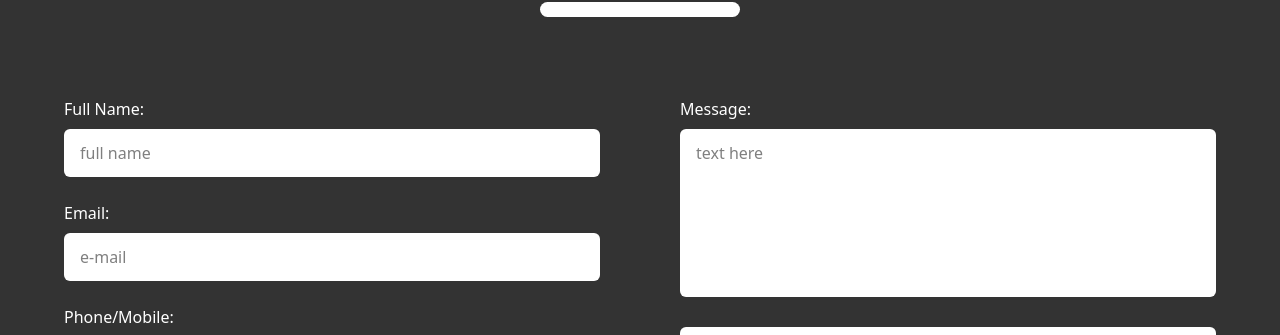
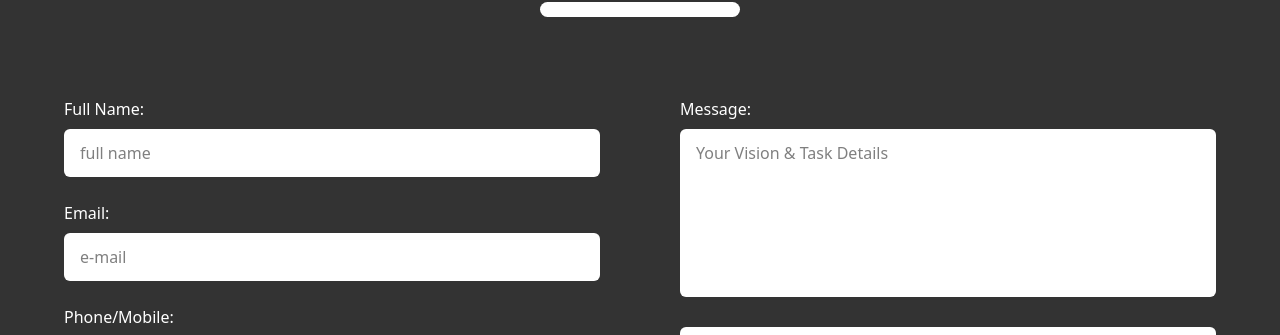
Before and after one commit to Shishir2025/yadproduction, a React (Vite) app: page / in a window 1280 px wide. Shown: the part 4151-4486 px from the top of the page. Built offline with nearby package versions, Linux system fonts and the light colour scheme.

Commit message:
Update FormPage.jsx

```diff
--- a/src/components/pages/formPages/FormPage.jsx
+++ b/src/components/pages/formPages/FormPage.jsx
@@ -95,7 +95,7 @@ ${formData.message}`
                             <textarea
                                 name="message"
                                 onChange={handleChange}
-                                placeholder="text here"
+                                placeholder="Your Vision & Task Details"
                                 rows="6"
                                 className="w-full text-black bg-white px-4 py-3 rounded-md outline-none resize-none"
                                 required
```
